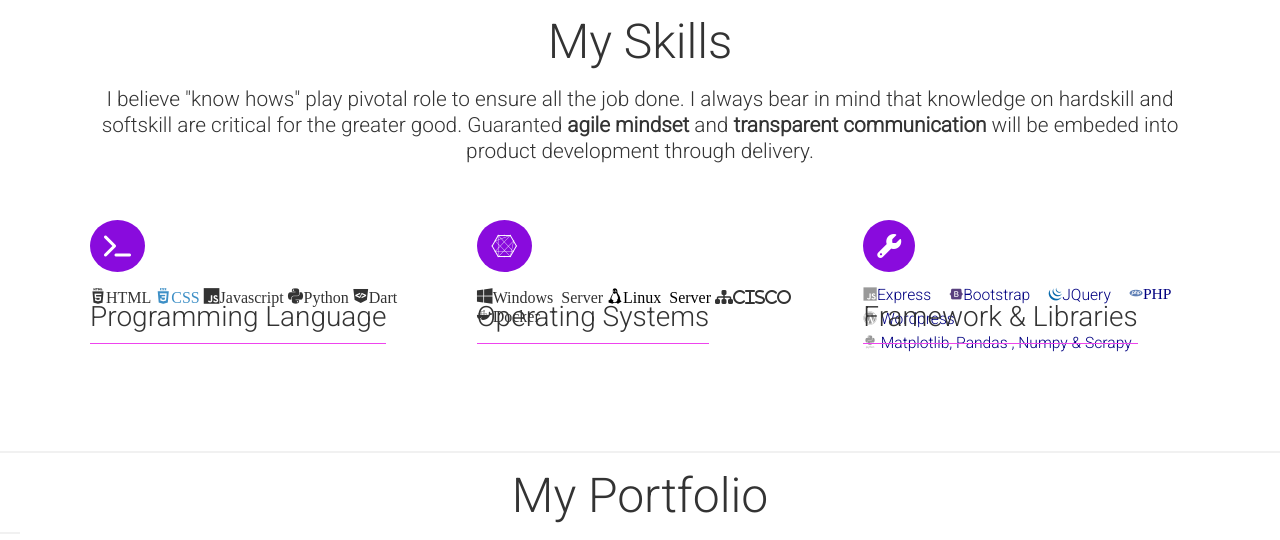
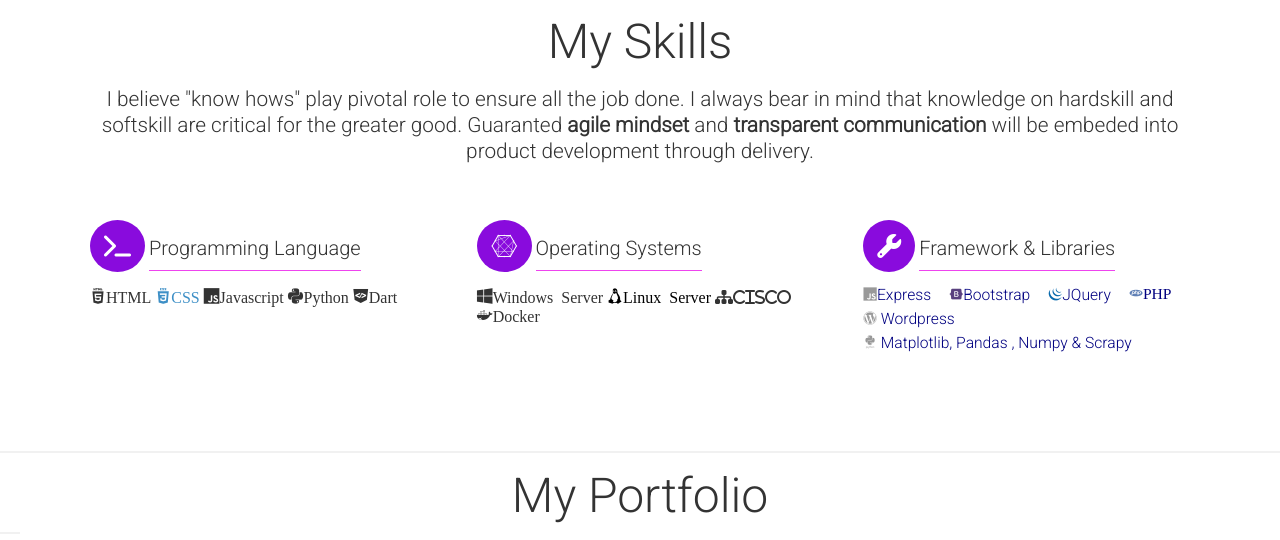
Before and after one commit to thonenyastack/Portfolio-App-Php, a PHP site: page / in a window 1280 px wide. Shown: the part 524-1064 px from the top of the page. Run offline with PHP 8.4, Linux system fonts and the light colour scheme; some libraries are stand-ins or nearby versions.

Commit message:
css fixed

```diff
--- a/Template/CSS/freelancer.css
+++ b/Template/CSS/freelancer.css
@@ -115,8 +115,9 @@ body, p, h1, h2, h3, h4, h5, h6, input, select, textarea{
 
 .feature-title {
 	text-align: center;
-	position: fixed;
-	font-size: 28px;
+	position: relative;
+	display: inline;
+	font-size: 20px;
 	padding-bottom: 10px;
 	border-bottom: 1px solid #ee44ee;
 }
```
